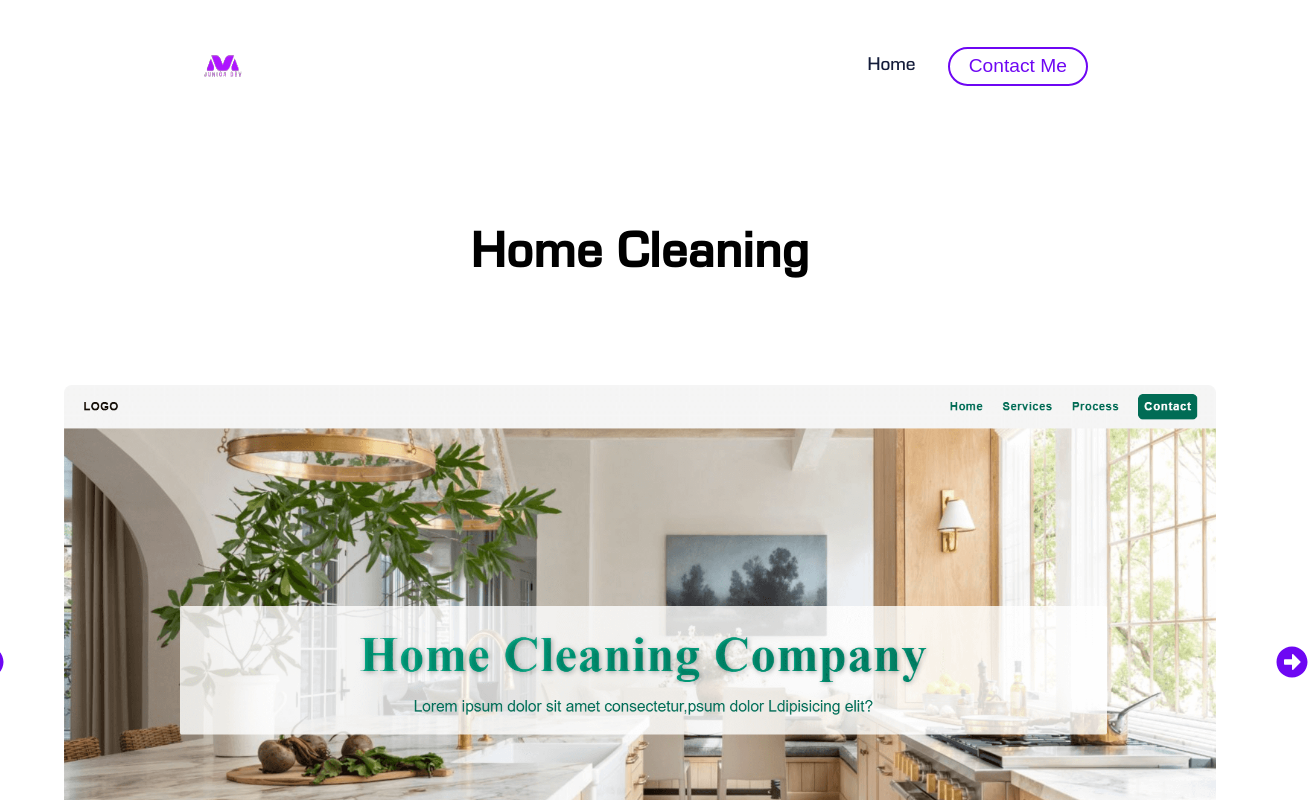
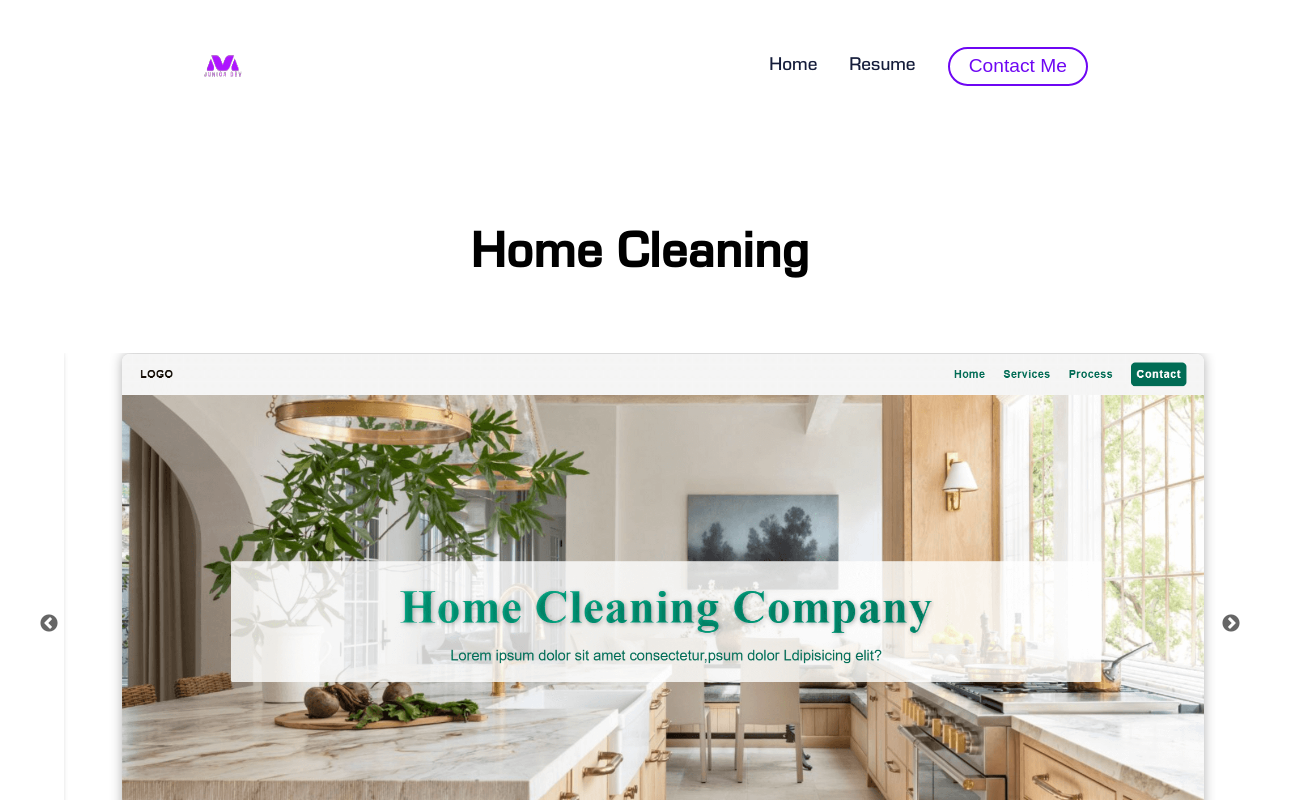
Before and after one commit to martin0626/portfolio_React, a React (Vite) app: page /project/1 in a window 1280 px wide. Shown: the top 800 px of the page, 1308 px wide, since content can reach past the window. Built offline with nearby package versions, Linux system fonts and the light colour scheme.

Commit message:
Updated Gallery

```diff
--- a/index.html
+++ b/index.html
@@ -2,6 +2,17 @@
 <html lang="en">
   <head>
     <meta charset="UTF-8" />
+    <link
+      rel="stylesheet"
+      type="text/css"
+      charset="UTF-8"
+      href="https://cdnjs.cloudflare.com/ajax/libs/slick-carousel/1.8.1/slick.min.css"
+    />
+    <link
+      rel="stylesheet"
+      type="text/css"
+      href="https://cdnjs.cloudflare.com/ajax/libs/slick-carousel/1.8.1/slick-theme.min.css"
+    />
     <link rel="icon" type="image/svg+xml" href="/My-logo.png" />
     <meta name="viewport" content="width=device-width, initial-scale=1.0" />
     <title>Martin Portfolio</title>
--- a/package.json
+++ b/package.json
@@ -16,7 +16,9 @@
     "react-dom": "^18.3.1",
     "react-icons": "^5.3.0",
     "react-router-dom": "^6.27.0",
-    "sass": "^1.80.3"
+    "react-slick": "^0.30.3",
+    "sass": "^1.80.3",
+    "slick-carousel": "^1.8.1"
   },
   "devDependencies": {
     "@eslint/js": "^9.11.1",
--- a/src/components/NavBar/Navigation.jsx
+++ b/src/components/NavBar/Navigation.jsx
@@ -25,6 +25,7 @@ export default function Navigation() {
       </div>
       <div className="linksNav text-euro">
         <Link to={'/'} rel="stylesheet">Home</Link>
+        <Link to={'/resume'} rel="stylesheet">Resume</Link>
         <Link to={'/contact'} className="mainBtn" rel="stylesheet">Contact Me</Link>
       </div>
     </nav>
--- a/src/components/ProjectDetails/ProjectDetails.jsx
+++ b/src/components/ProjectDetails/ProjectDetails.jsx
@@ -1,5 +1,6 @@
 import projectsObj from "../../data/projects";
 import Gallery from "../UI/Gallery";
+import GalleryComponent from "../UI/GalleryV2";
 import ProjectInfo from "./ProjectInfo";
 import ProjectSkills from "./ProjectSkills";
 
@@ -11,7 +12,8 @@ export default function ProjectDetails({ id }){
     return (
         <section className="details show-right">
             <h1 className="mainHeader">{project.name}</h1>
-            <Gallery images={project.gallery} folder={'projects'}/>
+            {/* <Gallery images={project.gallery} folder={'projects'}/> */}
+            <GalleryComponent images={project.gallery} folder={'projects'} mode="dark" size="large"/>
             <div className="details-info">
                 <ProjectSkills skills={project.skills}/>
                 <ProjectInfo description={project.longDescription} codeLink={project.codeLink} demoLink={project.demoLink}/>
--- a/src/components/Resume/ResumeMain.jsx
+++ b/src/components/Resume/ResumeMain.jsx
@@ -1,7 +1,8 @@
 import resumePdf from "/MartinIvanov_Resume.pdf"
-import Gallery from "../UI/Gallery";
+// import Gallery from "../UI/Gallery";
 import certificatesObj from "../../data/certificates";
 import { useMemo } from "react";
+import GalleryComponent from "../UI/GalleryV2";
 
 
 export default function ResumeMain(){
@@ -16,14 +17,15 @@ export default function ResumeMain(){
     };
 
     return(
-        <section className="resume">
+        <section className="resume show-right">
             <div className="resume-header">
                 <h1 className="mainHeader">My Resume</h1>
                 <div className="resume-header-actions">
                     <p onClick={handleDownload} className="mainBtn">Download PDF</p>
                 </div>
             </div>
-            <Gallery images={images} folder={'certificates'} titles={titles} mode="dark"/>
+            {/* <Gallery images={images} folder={'certificates'} titles={titles} mode="dark"/> */}
+            <GalleryComponent images={images} folder={'certificates'} titles={titles} mode="light"/>
         </section>
     )
 }
--- /dev/null
+++ b/src/components/UI/GalleryV2.jsx
@@ -0,0 +1,90 @@
+import React, { useEffect, useState } from "react";
+import Slider from "react-slick";
+import getImageURL from "../../utils/image-util";
+import LoadingComp from "./Loading";
+
+
+const fetchImages = async (imageUrls) => {
+    try {
+        let data = await Promise.all(
+            imageUrls.map((url) =>
+            new Promise((resolve, reject) => {
+                const img = new Image();
+                img.src = url;
+                img.onload = () => resolve(url);
+                img.onerror = reject;
+            })
+            )
+        );
+
+        return data
+    }catch(err){
+        console.log(err);
+    }
+};
+
+
+
+export default function GalleryComponent({images, folder, titles=[], mode='light', size='small'}) {
+    const [loadedImages, setLoadedImages] = useState([]);
+    const [isLoading, setIsloading] = useState(true);
+    const [activeSlide, setActiveSlide] = useState(0)
+
+    var settings = {
+        dots: true,
+        infinite: true,
+        speed: 500,
+        slidesToShow: 1,
+        slidesToScroll: 1,
+        afterChange: current => setActiveSlide(current),
+        responsive: [
+            {
+              breakpoint: 600,
+              settings: {
+                dots: true,
+                infinite: true,
+                speed: 500,
+                slidesToShow: 1,
+                slidesToScroll: 1,
+                arrows: false
+              }
+            }
+        ]
+    };
+
+    useEffect(()=>{
+        setIsloading(true);
+        const setImages = async()=>{
+            const urls = images.map(i => getImageURL(i, folder))
+            const data = await fetchImages(urls);
+            setLoadedImages(data);
+            setIsloading(false);
+        }
+        images.length > 0 && setImages();
+    }, images)
+
+
+
+    return (
+        <article className={`gallery-container-${size} ${mode}-gallery`}>
+            {titles.length > 0 && <p className="gallery-label">{titles[activeSlide]}</p>}
+            {
+                isLoading
+                ?
+                    <div className="gallery-loading">
+                        <LoadingComp/>
+                    </div>
+                :
+                    <Slider {...settings}>
+                        {loadedImages.map((image, index) =>
+                            <div className="image-container">
+                                <div className={`image-wrapper ${activeSlide == index && "active-gallery-image"}`}>
+                                    <img src={image} alt="Certificate Image" />
+                                </div>
+                            </div>
+                        )}
+                    </Slider>
+            }
+        </article>
+  );
+}
--- a/src/styles/Global/_uiElements.scss
+++ b/src/styles/Global/_uiElements.scss
@@ -39,6 +39,116 @@
 
 .succNotification {
     background-color: #6d07f3bb;
+}
+
+
+
+
+//Gallery V2
+
+.gallery-container-small {
+    max-width: 52rem;
+    transition: all 0.5s;
+
+    @media only screen and (max-width: 720px) {
+        max-width: 42rem;
+    }
+    @media only screen and (max-width: 600px) {
+        max-width: 32rem;
+    }
+}
+
+
+.gallery-container-large {
+    max-width: 92rem;
+    transition: all 0.5s;
+
+    @media only screen and (max-width: 1600px) {
+        max-width: 72rem;
+    }
+
+    @media only screen and (max-width: 1200px) {
+        max-width: 52rem;
+    }
+
+    @media only screen and (max-width: 900px) {
+        max-width: 48rem;
+    }
+
+    @media only screen and (max-width: 600px) {
+        max-width: 32rem;
+    }
+}
+
+
+.active-gallery-image {
+    border-radius: 8px;
+    overflow: hidden;
+    box-shadow: variables.$mainShodws;
+    filter: none !important;
+    transition: all 0.1s;
+}
+
+
+.slick-track {
+    align-items: center;
+    display: flex;
+    gap: 4rem;
+}
+
+.image-container{
+    max-width: 100%;
+
+    .image-wrapper{
+        width: fit-content;
+        margin: 0 auto;
+        filter: blur(4px);
+
+        img {
+            max-width: 100%;
+            margin: 0 auto;
+        }
+    }
+
+
+
+    &:hover{
+        cursor: grab;
+    }
+}
+
+.gallery-label {
+    color: #fff;
+    font-size: 1.6rem;
+    text-align: center;
+    margin-bottom: 2rem;
+    margin-top: 2rem;
+    font-weight: bold;
+    letter-spacing: 1.5px;
+}
+
+
+
+.light-gallery {
+
+    .slick-dots li.slick-active button:before{
+        color: #fff !important;
+    }
+
+    .slick-dots li button:before {
+        color: #ffffff;
+    }
+    .slick-prev::before, .slick-next::before  {
+        color: #fff ;
+    }
+
+}
+
+
+.dark-gallery {
+    .slick-prev::before, .slick-next::before  {
+        color: #333 ;
+    }
 }
 
 
```
Also changed, not shown: 1 other file (tests, documents, lock files or other folders).
